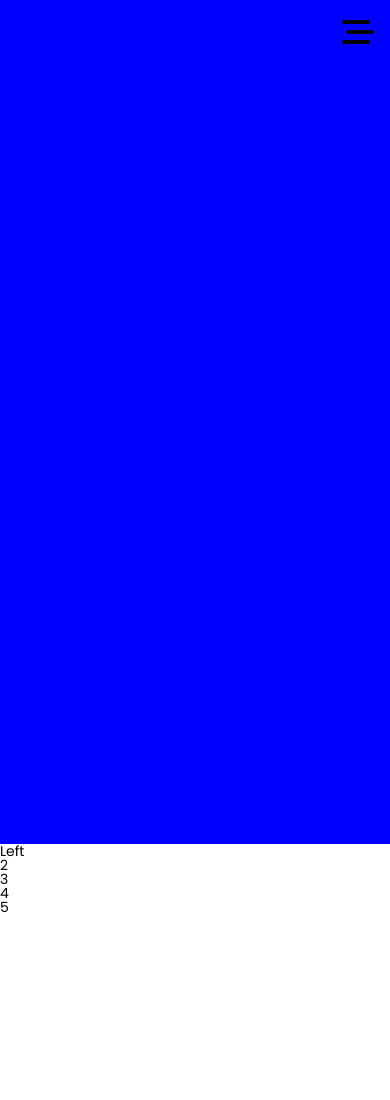
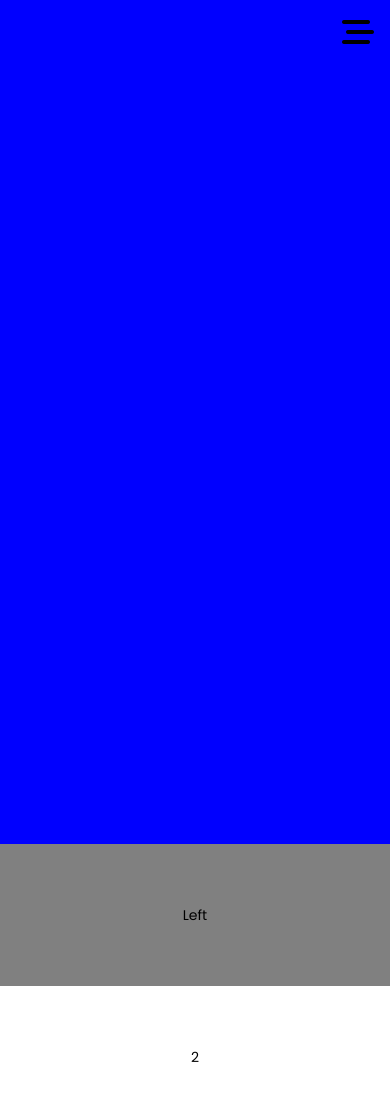
Before and after one commit to Jitpom/WK05, a plain HTML site: page index.html in a window 390 px wide. Shown: the top 1100 px of the page. Before the commit the page ends 917 px from the top, so only its background shows below. Drawn offline with nearby package versions, Linux system fonts and the light colour scheme.

Commit message:
responsive web

```diff
--- a/scss/main.scss
+++ b/scss/main.scss
@@ -61,3 +61,25 @@ header{
         }
     }
 }
+
+#content-container{
+    width: 100%;
+    article{
+        width: 100%;
+        padding: $sizing-xl $sizing-sm;
+        box-sizing: border-box;
+        background: $bg-color;
+        display: flex;
+        justify-content: center;
+        align-items: center;
+        &:nth-child(2n){ //selecting the even numbers
+            background: white;
+        }
+    }
+}
+
+@media screen and (min-width: 780px){
+    #menu-icon{
+        display: none;
+    }
+}
```
Also changed, not shown: css/main.css, 1 other file.
